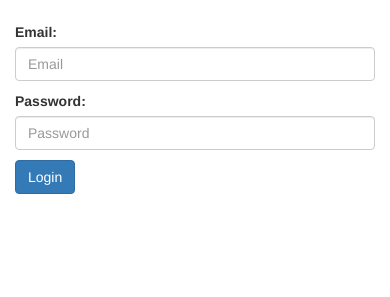
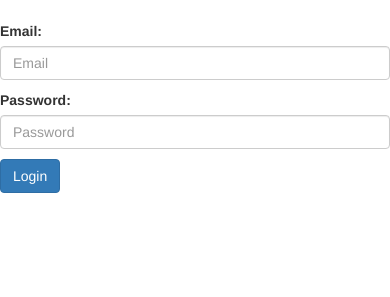
Before and after one commit to erictempleton1/gifttrack, a Django app: page /login/ in a window 390 px wide. Shown: the part 54-351 px from the top of the page. Run offline with Django 3.2, Linux system fonts and the light colour scheme; some libraries are stand-ins or nearby versions.

Commit message:
working on login

```diff
--- a/gifttrack/templates/gifttrack/login.html
+++ b/gifttrack/templates/gifttrack/login.html
@@ -9,8 +9,8 @@
 </ul>
 {% endif %}
 <div class="row">
-    <div class="col-md-4"></div>
-    <div class="col-md-4">
+
+
     <form class="form-horizontal" action="/login/" method="post">
             {% csrf_token %}
             {{ form.as_p }}
```
